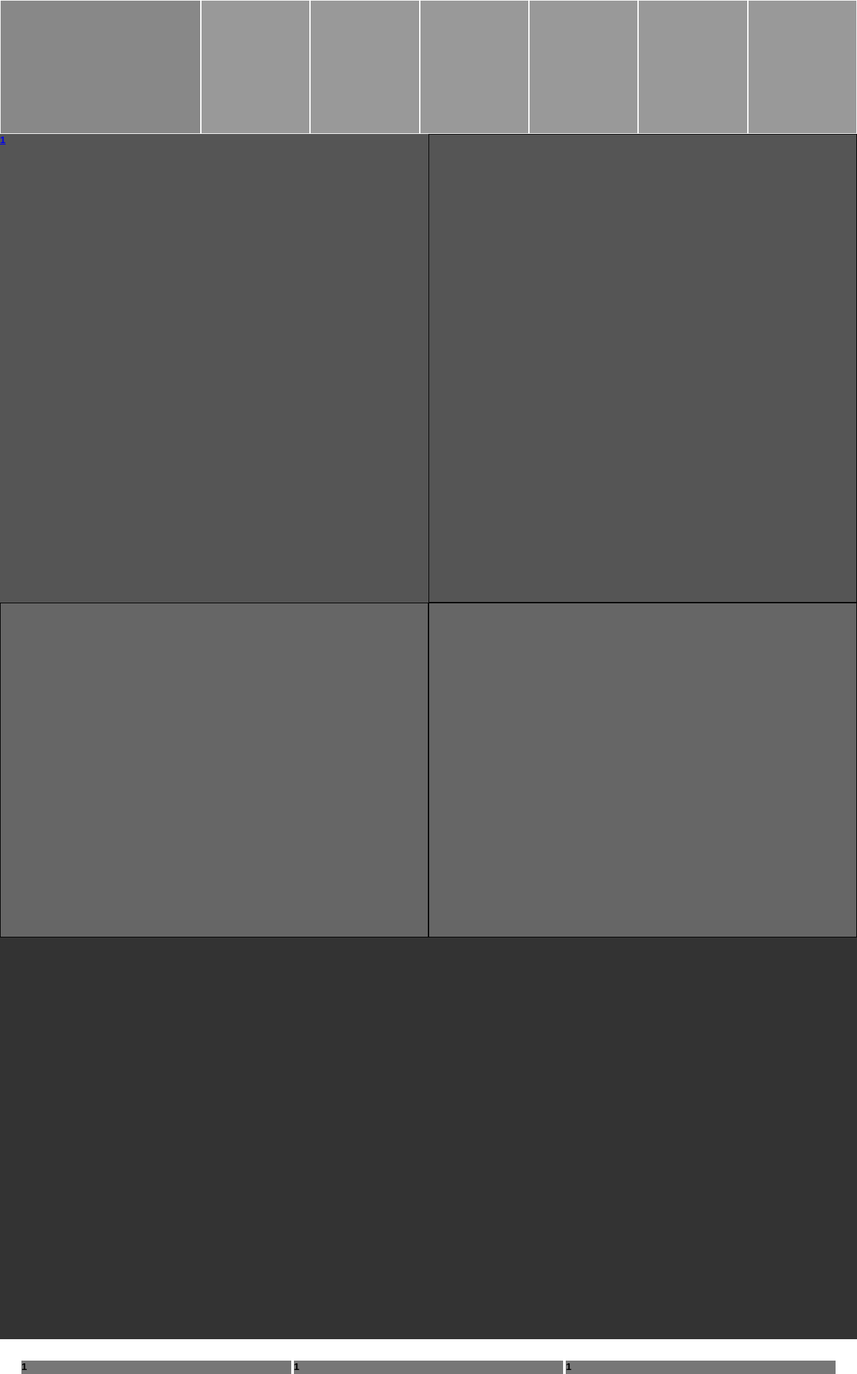
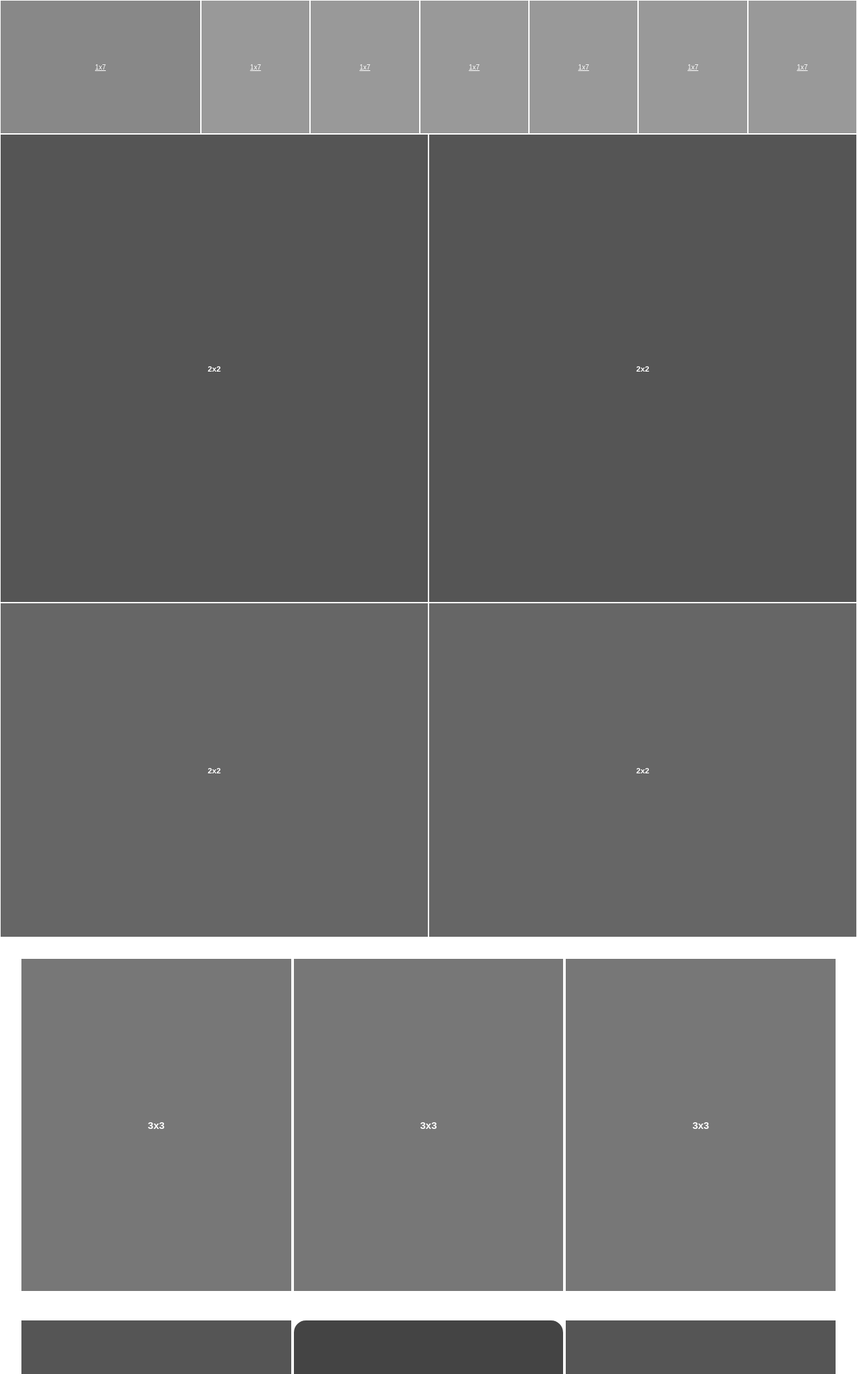
Before and after one commit to Kyle-Law/smashing-magazine-heatmap, a plain HTML site: page index.html in a window 1280 px wide. Shown: the top 2052 px of the page at 67% size. Drawn offline with Linux system fonts and the light colour scheme.

Commit message:
Applying TSEs Suggestions

```diff
--- a/index.html
+++ b/index.html
@@ -4,39 +4,39 @@
     <meta charset="UTF-8">
     <meta name="viewport" content="width=device-width, initial-scale=1.0">
     <meta http-equiv="X-UA-Compatible" content="ie=edge">
-    <title>Document</title>
+    <title>Smashing Magazine Heatmap</title>
     <link rel="stylesheet" href="main.css" type="text/css">
 </head>
 <body>
     <nav>
-        <a href="#"></a>
-        <a href="#"></a>
-        <a href="#"></a>
-        <a href="#"></a>
-        <a href="#"></a>
-        <a href="#"></a>
-        <a href="#"></a>
+        <a href="#">1x7</a>
+        <a href="#">1x7</a>
+        <a href="#">1x7</a>
+        <a href="#">1x7</a>
+        <a href="#">1x7</a>
+        <a href="#">1x7</a>
+        <a href="#">1x7</a>
     </nav>
-    <section id="profile">
-        <h2><a href="#">1</a></h2>
-        <a href="#"></a>
-        <a class="bgcolor-666" href="#"></a>
-        <a class="bgcolor-666" href="#"></a>
-    </section>
-    <div class="about"></div>
+    <div id="profile">
+        <article><h3>2x2</h3></article>
+        <article><h3>2x2</h3></article>
+        <article class="bgcolor-666"><h3>2x2</h3></article>
+        <article class="bgcolor-666"><h3>2x2</h3></article>
+    </div>
+    <!-- <div class="about"></div> -->
     <main>
-        <article><h2>1</h2></article>
-        <article><h2>1</h2></article>
-        <article><h2>1</h2></article>
-        <article class="bg555"><h2>1</h2></article>
-        <article class="bg555"><h2>1</h2></article>
-        <article class="bg555"><h2>1</h2></article>
-        <article class="bg888"><h2>1</h2></article>
-        <article class="bg888"><h2>1</h2></article>
-        <article class="bg888"><h2>1</h2></article>
+        <article><h2>3x3</h2></article>
+        <article><h2>3x3</h2></article>
+        <article><h2>3x3</h2></article>
+        <article class="bg555"><h2>3x3</h2></article>
+        <article class="bg555"><h2>3x3</h2></article>
+        <article class="bg555"><h2>3x3</h2></article>
+        <article class="bg888"><h2>3x3</h2></article>
+        <article class="bg888"><h2>3x3</h2></article>
+        <article class="bg888"><h2>3x3</h2></article>
     </main>
-    <div class="new-article"></div>
-    <div class="new-article one"></div>
+    <article class="new-article"><h3>1x1</h3></article>
+    <!-- <div class="new-article one"></div>
     <div class="people">
         <article class="person"><h2>1</h2></article>
         <article class="person"><h2>1</h2></article>
@@ -60,8 +60,9 @@
     <div class="new-article one">
         <a href="#">
         </a>
-    </div>
+    </div> -->
     <footer>
+        <a href="#">links here</a>
     </footer>
 </body>
 </html>
--- a/main.css
+++ b/main.css
@@ -41,8 +41,8 @@ nav > a:nth-child(1) {
   background-color: #666;
 }
 
-#profile > a {
-  border: 1px solid black;
+#profile > article {
+  border: 1px solid white;
 }
 
 .about {
@@ -82,7 +82,7 @@ main > article:nth-child(5) {
   height: 600px;
   width: 95%;
   background-color: #444;
-  display: flex;
+  /* display: flex; */
   align-content: center;
   margin: 0 auto;
   border: 1px solid black;
@@ -136,4 +136,18 @@ main > article:nth-child(5) {
 footer {
   height: 700px;
   background-color: #111;
+  display: grid;
+  place-items: center;
 }
+
+article {
+  display: grid;
+  place-items: center;
+  color: white;
+}
+
+a {
+  color: white;
+  display: grid;
+  place-items: center;
+}
```
Also changed, not shown: 1 other file.
